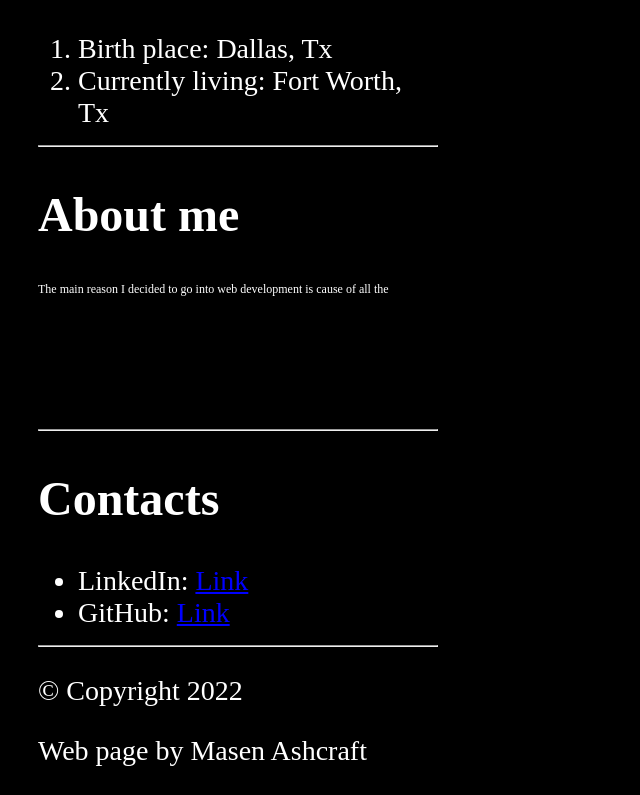
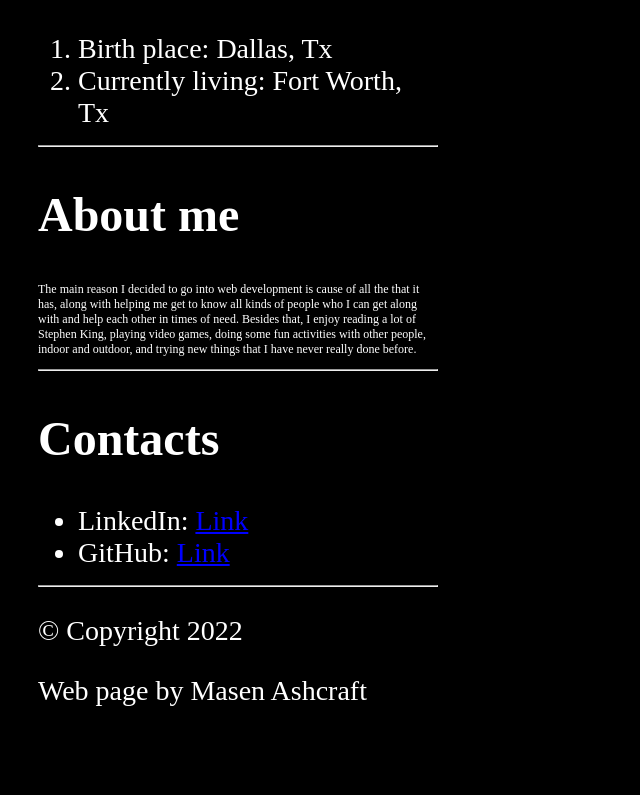
Before and after one commit to ashcrmas000/Website-portfolio, a plain HTML site: page index.html in a window 1280 px wide. Shown: the part 1414-2209 px from the top of the page, without its empty margins (0-640 px from the left). After the commit the page ends 2149 px from the top, so only its background shows below. Drawn offline with Linux system fonts and the light colour scheme.

Commit message:
Update index.html

```diff
--- a/index.html
+++ b/index.html
@@ -6,7 +6,7 @@
 	<meta name="viewport" content="width=device-width">
 <Title>A Little Bit About Me</Title>
 
-<link href="style.css" rel="stylesheet" type="text/css" />
+<link href="style.css" rel="stylesheet" type="text/css" >
 
 </head>
 
@@ -19,7 +19,7 @@
 <div class="textContainer">
 	<!-- PUTS IMAGE OF ME AND MOM AT TOP OF PAGE -->
 	<div class="imageContainer">
-    <img src="MeAndMom.jpg" alt="Me and Mom" />
+    <img src="MeAndMom.jpg" alt="Me and Mom" >
   </div>
 	<!-- PUTS IMAGE OF ME AND MOM AT TOP OF PAGE -->
  <h1>A Little Bit About Me</h1>
@@ -47,7 +47,7 @@
 
     <h2>About me</h2>
 
-	    <p> The main reason I decided to go into web development is cause of all the</p>
+	    <p> The main reason I decided to go into web development is cause of all the
 	that it has, along with helping me get to know all kinds of people who I
 	can get along with and help each other in times of need. Besides that, I
 	enjoy reading a lot of Stephen King, playing video games, doing some fun
```
